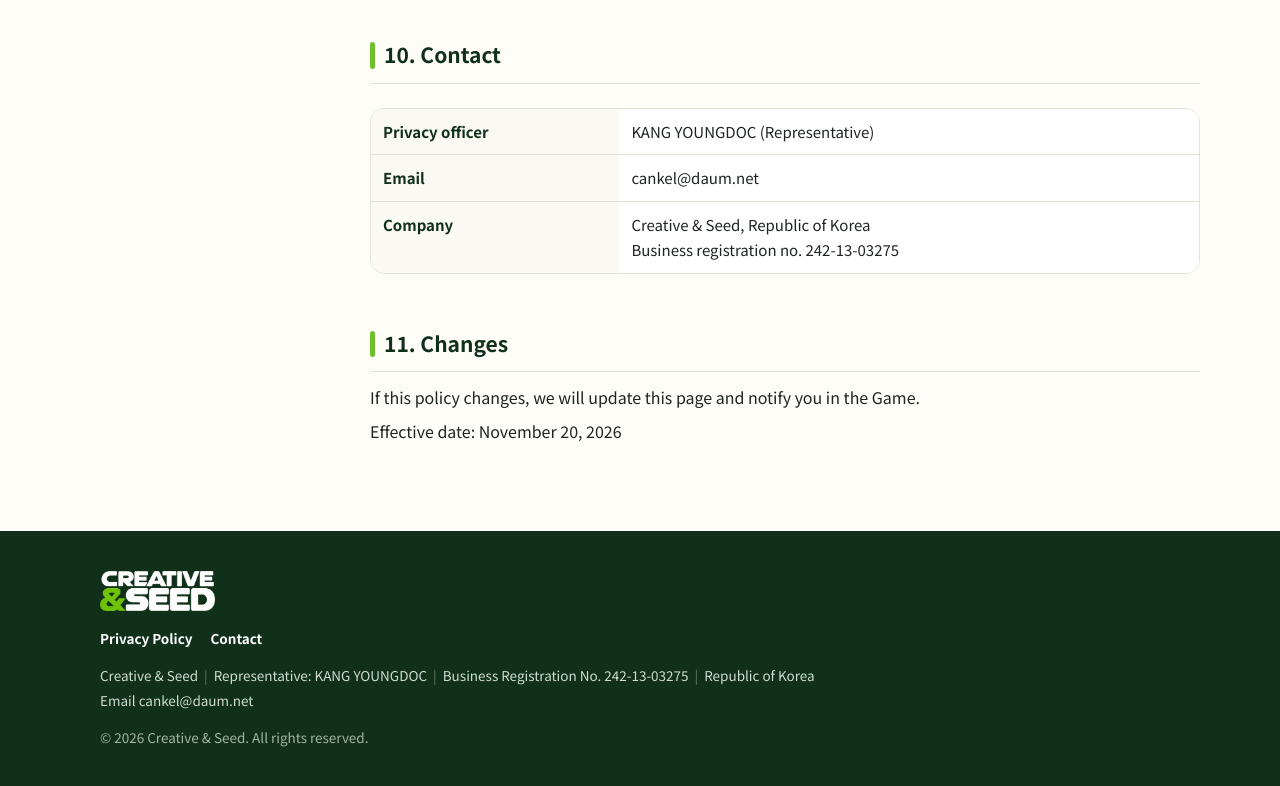
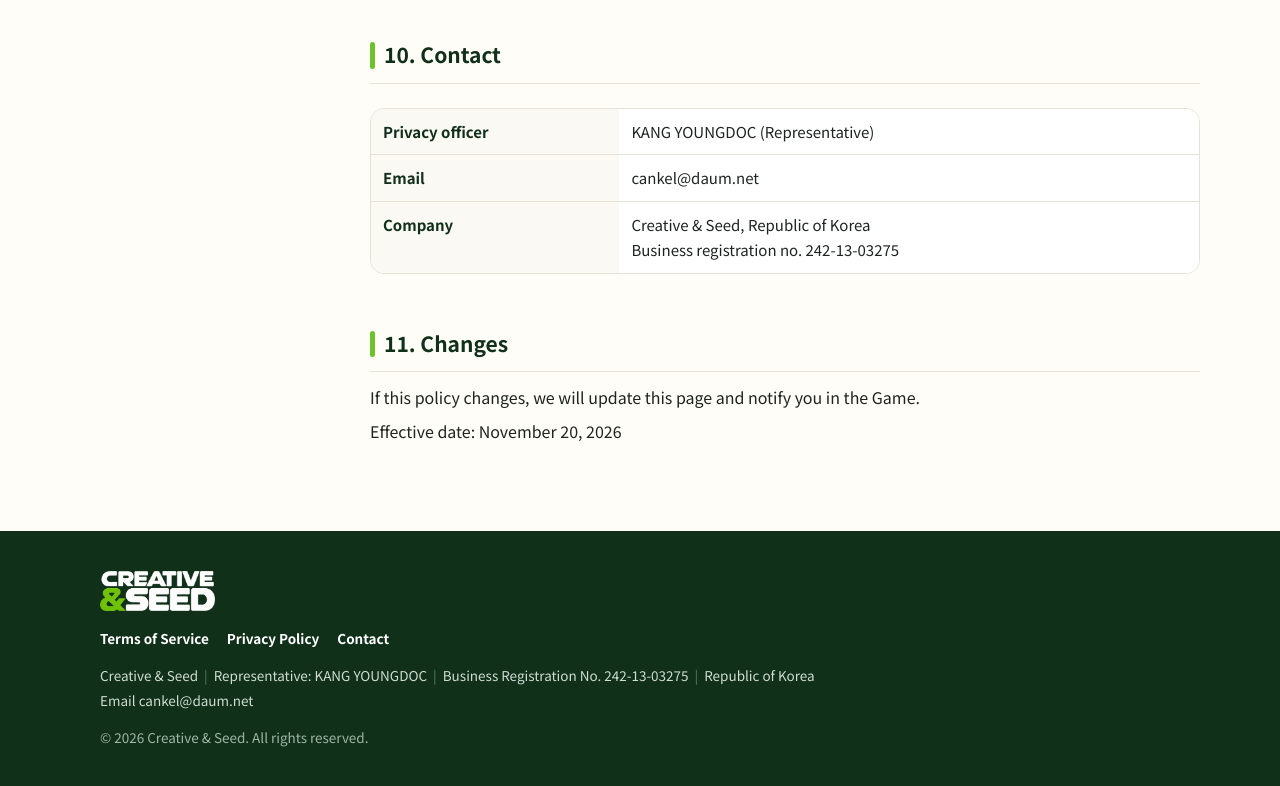
Before and after one commit to creativeandseed/creativeandseed.github.io, a plain HTML site: page privacy/index.html in a window 1280 px wide. Shown: the part 2936-3722 px from the top of the page. Drawn offline with Linux system fonts and the light colour scheme.

Commit message:
Add Terms of Service link to privacy footer

```diff
--- a/privacy/index.html
+++ b/privacy/index.html
@@ -238,7 +238,7 @@ Apple: <a href="https://www.apple.com/legal/privacy/">https://www.apple.com/lega
 <footer class="foot">
   <div class="wrap">
     <img src="../assets/cs_logo_white.png" alt="Creative &amp; Seed">
-    <div class="links"><a href="../privacy/"><span lang="ko">개인정보처리방침</span><span lang="en">Privacy Policy</span></a><a href="../#contact"><span lang="ko">문의</span><span lang="en">Contact</span></a></div>
+    <div class="links"><a href="../terms/"><span lang="ko">이용약관</span><span lang="en">Terms of Service</span></a><a href="../privacy/"><span lang="ko">개인정보처리방침</span><span lang="en">Privacy Policy</span></a><a href="../#contact"><span lang="ko">문의</span><span lang="en">Contact</span></a></div>
     <p lang="ko">상호 크리에이티브앤시드<span class="bar">|</span>대표 강영덕<span class="bar">|</span>사업자등록번호 242-13-03275<span class="bar">|</span>통신판매업신고 제2026-서울성북-1461호</p>
     <p lang="en">Creative &amp; Seed<span class="bar">|</span>Representative: KANG YOUNGDOC<span class="bar">|</span>Business Registration No. 242-13-03275<span class="bar">|</span>Republic of Korea</p>
     <p><span lang="ko">이메일</span><span lang="en">Email</span> cankel@daum.net</p>
```
